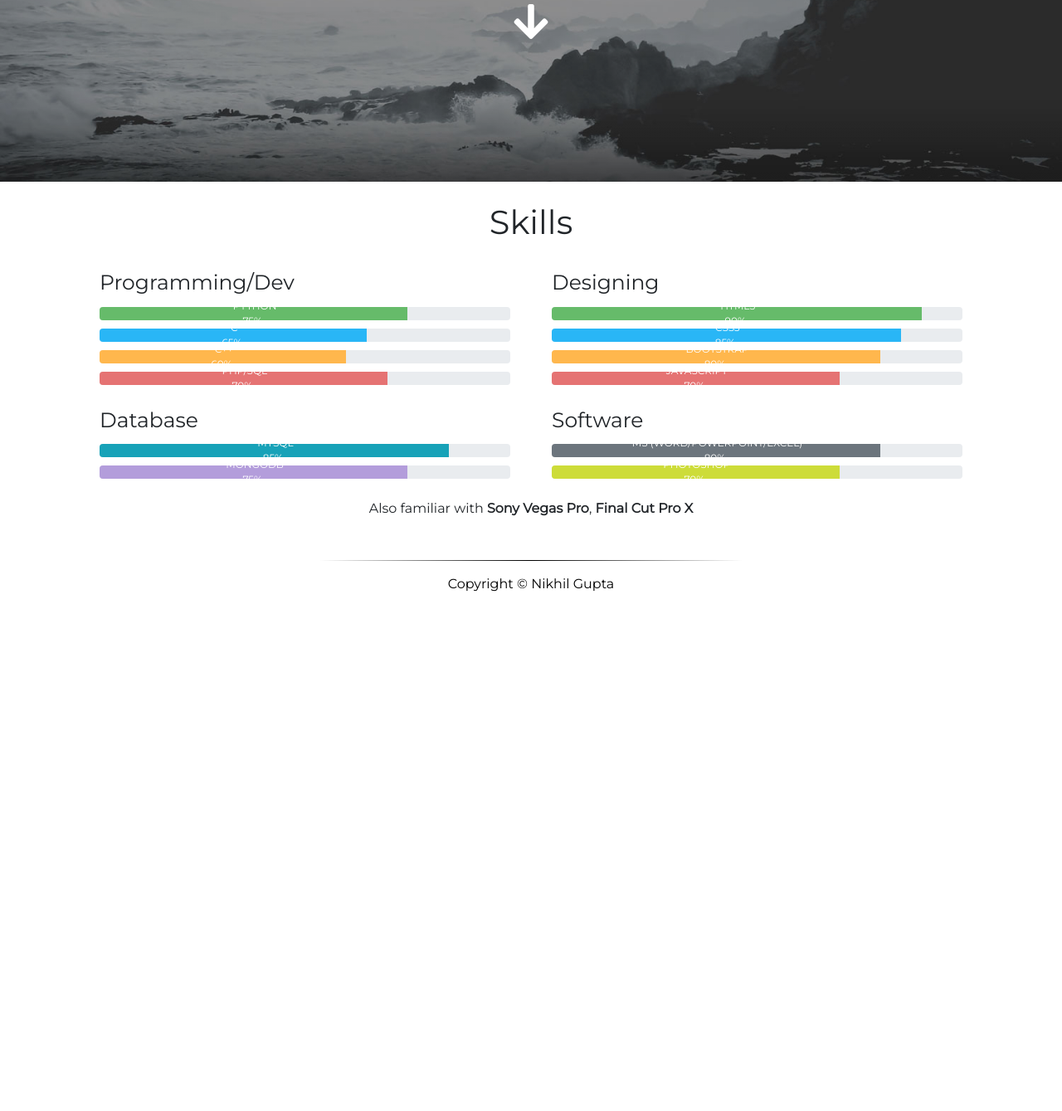
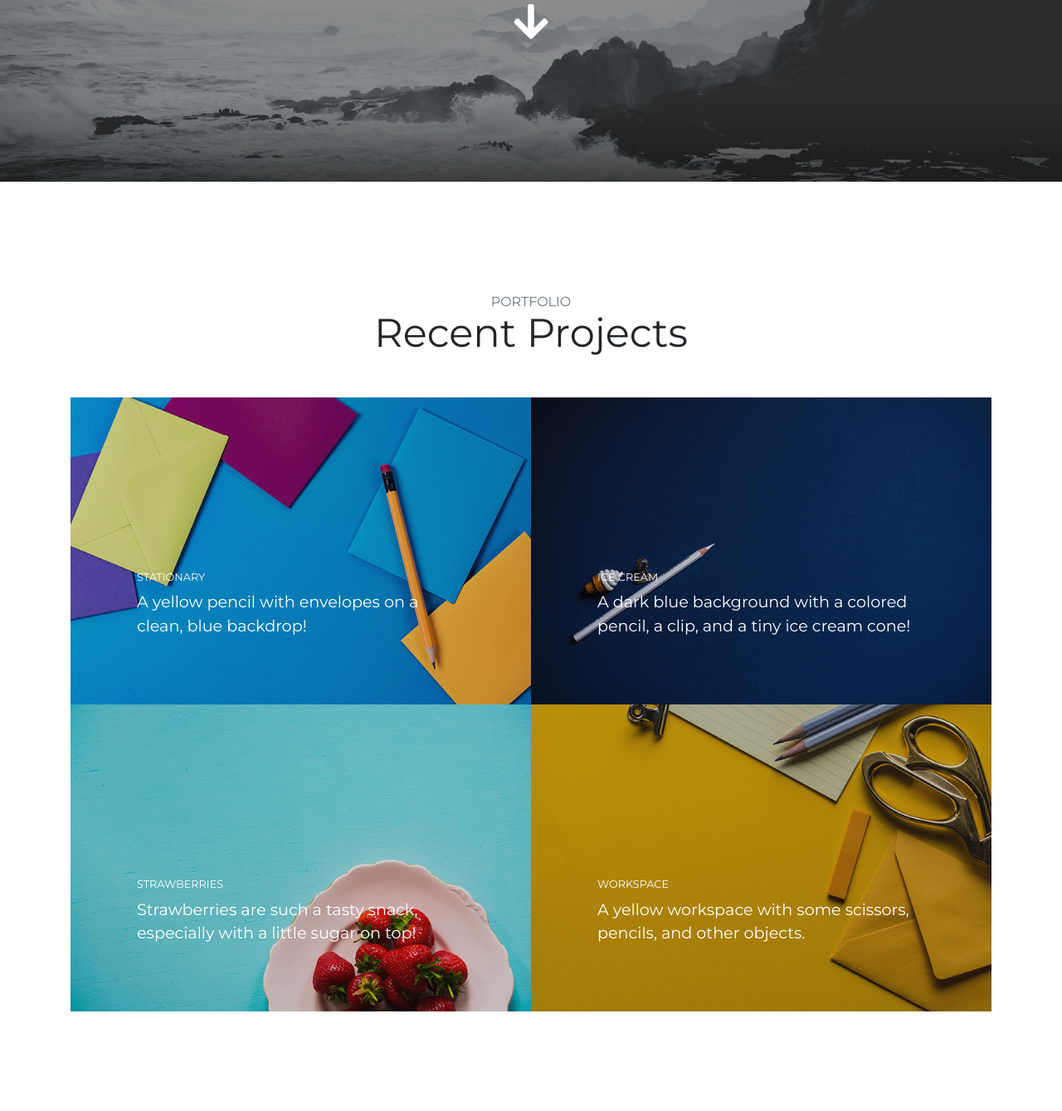
Before and after one commit to nguptaa/personal, a PHP site: page / in a window 1280 px wide. Shown: the part 581-1920 px from the top of the page at 83% size. Before the commit the page ends 1294 px from the top, so only its background shows below. Run offline with PHP 8.4, Linux system fonts and the light colour scheme; some libraries are stand-ins or nearby versions.

Commit message:
Modifications

```diff
--- a/assets/css/style.css
+++ b/assets/css/style.css
@@ -189,52 +189,110 @@ h6 {
   margin: -7px;
 }
 
-.content {
-  margin: 25px;
+
+.content-section {
+  padding-top: 7.5rem;
+  padding-bottom: 7.5rem;
 }
 
-.progress {
-  margin: 10px;
+.content-section-heading h2 {
+  font-size: 3rem;
 }
 
-.skillbar {
-  margin: 10px;
-  font-size: 25px;
+.content-section-heading h3 {
+  font-size: 1rem;
+  text-transform: uppercase;
 }
 
-.pull-left {
-  float: left;
-  padding-left: 3px;
+.portfolio-item {
+  display: block;
+  position: relative;
+  overflow: hidden;
+  max-width: 530px;
+  margin: auto auto 1rem;
 }
 
-.pull-right {
-  float: right;
-  padding-right: 3px;
+.portfolio-item .caption {
+  display: -webkit-box;
+  display: -ms-flexbox;
+  display: flex;
+  height: 100%;
+  width: 100%;
+  background-color: rgba(33, 37, 41, 0.2);
+  position: absolute;
+  top: 0;
+  bottom: 0;
+  z-index: 1;
 }
 
-.green {
-  background-color: #66BB6A;
+.portfolio-item .caption .caption-content {
+  color: #fff;
+  margin: auto 2rem 2rem;
 }
 
-.blue {
-  background-color: #29B6F6;
+.portfolio-item .caption .caption-content h2 {
+  font-size: 0.8rem;
+  text-transform: uppercase;
 }
 
-.yellow {
-  background-color: #FFB74D;
+.portfolio-item .caption .caption-content p {
+  font-weight: 300;
+  font-size: 1.2rem;
 }
 
-.red {
-  background-color: #e57373;
+@media (min-width: 992px) {
+  .portfolio-item {
+    max-width: none;
+    margin: 0;
+  }
+
+  .portfolio-item .caption {
+    -webkit-transition: -webkit-clip-path 0.25s ease-out, background-color 0.7s;
+    -webkit-clip-path: inset(0px);
+    clip-path: inset(0px);
+  }
+
+  .portfolio-item .caption .caption-content {
+    -webkit-transition: opacity 0.25s;
+    transition: opacity 0.25s;
+    margin-left: 5rem;
+    margin-right: 5rem;
+    margin-bottom: 5rem;
+  }
+
+  .portfolio-item img {
+    -webkit-transition: -webkit-clip-path 0.25s ease-out;
+    -webkit-clip-path: inset(-1px);
+    clip-path: inset(-1px);
+  }
+
+  .portfolio-item:hover img {
+    -webkit-clip-path: inset(2rem);
+    clip-path: inset(2rem);
+  }
+
+  .portfolio-item:hover .caption {
+    background-color: rgba(29, 128, 159, 0.9);
+    -webkit-clip-path: inset(2rem);
+    clip-path: inset(2rem);
+  }
 }
 
-.purple {
-  background-color: #B39DDB;
+/* Map */
+.map {
+  height: 30rem;
 }
 
-.cyan {
-  background-color: #CDDC39;
+@media (max-width: 992px) {
+  .map {
+    height: 75%;
+  }
 }
+
+.map iframe {
+  pointer-events: none;
+}
+
 
 hr {
   margin-top: 50px;
--- a/assets/js/script.js
+++ b/assets/js/script.js
@@ -22,6 +22,12 @@
       }
     }
   });
+
+  // tooltip
+  $(function () {
+    $("[data-toggle='tooltip']").tooltip();
+  });
+
 
   // Closes responsive menu when a scroll trigger link is clicked
   $('#sidebar-wrapper .js-scroll-trigger').click(function () {
--- a/index.html
+++ b/index.html
@@ -112,130 +112,72 @@
     </div>
   </header>
 
-
-
-  <!-- content -->
-
+<!-- Portfolio -->
+<section class="content-section" id="portfolio">
   <div class="container">
-    <div class="content">
-      <h1 class="text-center" style="margin-bottom:30px;">Skills</h1>
-      <div class="row">
-        <!-- Programming/ -->
-        <div class="col-sm-6 col-md-6">
-          <div class="d-block mb-4">
-            <span class="skillbar">Programming/Dev</span>
-            <div class="progress">
-              <div class="progress-bar green" role="progressbar" style="width: 75%" aria-valuenow="75" aria-valuemin="0"
-                aria-valuemax="100">
-                <span class="pull-left">PYTHON</span>
-                <span class="pull-right">75%</span>
+    <div class="content-section-heading text-center">
+      <h3 class="text-secondary mb-0">Portfolio</h3>
+      <h2 class="mb-5">Recent Projects</h2>
     </div>
+    <div class="row no-gutters">
+      <div class="col-lg-6">
+        <a class="portfolio-item" href="#">
+          <span class="caption">
+            <span class="caption-content">
+              <h2>Stationary</h2>
+              <p class="mb-0">A yellow pencil with envelopes on a clean, blue backdrop!</p>
+            </span>
+          </span>
+          <img class="img-fluid" src="assets/img/portfolio-1.jpg" alt="">
+        </a>
       </div>
-            <div class="progress">
-              <div class="progress-bar blue" role="progressbar" style="width: 65%" aria-valuenow="65" aria-valuemin="0"
-                aria-valuemax="100">
-                <span class="pull-left">C</span>
-                <span class="pull-right">65%</span>
+      <div class="col-lg-6">
+        <a class="portfolio-item" href="#">
+          <span class="caption">
+            <span class="caption-content">
+              <h2>Ice Cream</h2>
+              <p class="mb-0">A dark blue background with a colored pencil, a clip, and a tiny ice cream cone!</p>
+            </span>
+          </span>
+          <img class="img-fluid" src="assets/img/portfolio-2.jpg" alt="">
+        </a>
       </div>
+      <div class="col-lg-6">
+        <a class="portfolio-item" href="#">
+          <span class="caption">
+            <span class="caption-content">
+              <h2>Strawberries</h2>
+              <p class="mb-0">Strawberries are such a tasty snack, especially with a little sugar on top!</p>
+            </span>
+          </span>
+          <img class="img-fluid" src="assets/img/portfolio-3.jpg" alt="">
+        </a>
       </div>
-            <div class="progress">
-              <div class="progress-bar yellow" role="progressbar" style="width: 60%" aria-valuenow="60" aria-valuemin="0"
-                aria-valuemax="100">
-                <span class="pull-left">C++</span>
-                <span class="pull-right">60%</span>
-              </div>
-            </div>
-            <div class="progress">
-              <div class="progress-bar red" role="progressbar" style="width: 70%" aria-valuenow="70" aria-valuemin="0"
-                aria-valuemax="100">
-                <span class="pull-left">PHP/SQL</span>
-                <span class="pull-right">70%</span>
+      <div class="col-lg-6">
+        <a class="portfolio-item" href="#">
+          <span class="caption">
+            <span class="caption-content">
+              <h2>Workspace</h2>
+              <p class="mb-0">A yellow workspace with some scissors, pencils, and other objects.</p>
+            </span>
+          </span>
+          <img class="img-fluid" src="assets/img/portfolio-4.jpg" alt="">
+        </a>
       </div>
     </div>
   </div>
-        </div>
+</section>
 
-        <!-- Designing -->
-        <div class="col-sm-6 col-md-6">
-          <div class="d-block mb-4">
-            <span class="skillbar">Designing</span>
-            <div class="progress">
-              <div class="progress-bar green" role="progressbar" style="width: 90%" aria-valuenow="90" aria-valuemin="0"
-                aria-valuemax="100">
-                <span class="pull-left">HTML5</span>
-                <span class="pull-right">90%</span>
-              </div>
-            </div>
-            <div class="progress">
-              <div class="progress-bar blue" role="progressbar" style="width: 85%" aria-valuenow="85" aria-valuemin="0"
-                aria-valuemax="100">
-                <span class="pull-left">CSS3</span>
-                <span class="pull-right">85%</span>
-              </div>
-            </div>
-            <div class="progress">
-              <div class="progress-bar yellow" role="progressbar" style="width: 80%" aria-valuenow="80" aria-valuemin="0"
-                aria-valuemax="100">
-                <span class="pull-left">BOOTSTRAP</span>
-                <span class="pull-right">80%</span>
-              </div>
-            </div>
-            <div class="progress">
-              <div class="progress-bar red" role="progressbar" style="width: 70%" aria-valuenow="70" aria-valuemin="0"
-                aria-valuemax="100">
-                <span class="pull-left">JAVASCRIPT</span>
-                <span class="pull-right">70%</span>
-              </div>
-            </div>
-          </div>
-        </div>
 
-        <!-- Databases-->
-        <div class="col-sm-6 col-md-6">
-          <div class="d-block mb-4">
-            <span class="skillbar">Database</span>
-            <div class="progress">
-              <div class="progress-bar bg-info" role="progressbar" style="width: 85%" aria-valuenow="85" aria-valuemin="0"
-                aria-valuemax="100">
-                <span class="pull-left">MYSQL</span>
-                <span class="pull-right">85%</span>
-              </div>
-            </div>
-            <div class="progress">
-              <div class="progress-bar purple" role="progressbar" style="width: 75%" aria-valuenow="75" aria-valuemin="0"
-                aria-valuemax="100">
-                <span class="pull-left">MONGODB</span>
-                <span class="pull-right">75%</span>
-              </div>
-            </div>
-          </div>
-        </div>
-
-        <!-- Application Software-->
-        <div class="col-sm-6 col-md-6">
-          <div class="d-block mb-4">
-            <span class="skillbar">Software</span>
-            <div class="progress">
-              <div class="progress-bar bg-secondary" role="progressbar" style="width: 80%" aria-valuenow="80"
-                aria-valuemin="0" aria-valuemax="100">
-                <span class="pull-left">MS (WORD/POWERPOINT/EXCEL)</span>
-                <span class="pull-right">80%</span>
-              </div>
-            </div>
-            <div class="progress">
-              <div class="progress-bar cyan" role="progressbar" style="width: 70%" aria-valuenow="70" aria-valuemin="0"
-                aria-valuemax="100">
-                <span class="pull-left">PHOTOSHOP</span>
-                <span class="pull-right">70%</span>
-              </div>
-            </div>
-          </div>
-        </div>
-      </div>
-      <p class="text-center">Also familiar with <strong>Sony Vegas Pro</strong>, <strong>Final Cut Pro X</strong>
-      </p>
-    </div>
-    <!-- container closed -->
+<!-- Map -->
+<div class="container">
+<section id="contact" class="map">
+  <iframe width="100%" height="100%" frameborder="0" scrolling="no" marginheight="0" marginwidth="0" src="https://maps.google.com/maps?f=q&amp;source=s_q&amp;hl=en&amp;geocode=&amp;q=Twitter,+Inc.,+Market+Street,+San+Francisco,+CA&amp;aq=0&amp;oq=twitter&amp;sll=28.659344,-81.187888&amp;sspn=0.128789,0.264187&amp;ie=UTF8&amp;hq=Twitter,+Inc.,+Market+Street,+San+Francisco,+CA&amp;t=m&amp;z=15&amp;iwloc=A&amp;output=embed"></iframe>
+  <br />
+  <small>
+    <a href="https://maps.google.com/maps?f=q&amp;source=embed&amp;hl=en&amp;geocode=&amp;q=Twitter,+Inc.,+Market+Street,+San+Francisco,+CA&amp;aq=0&amp;oq=twitter&amp;sll=28.659344,-81.187888&amp;sspn=0.128789,0.264187&amp;ie=UTF8&amp;hq=Twitter,+Inc.,+Market+Street,+San+Francisco,+CA&amp;t=m&amp;z=15&amp;iwloc=A"></a>
+  </small>
+</section>
 </div>
 
   <!-- Horizontal line -->
```
Also changed, not shown: assets/img/bg-callout.jpg (added), assets/img/bg-masthead.jpg (added), assets/img/portfolio-1.jpg (added), assets/img/portfolio-2.jpg (added), assets/img/portfolio-3.jpg (added), assets/img/portfolio-4.jpg (added). Lines whose indentation alone changed are shown as unchanged.
